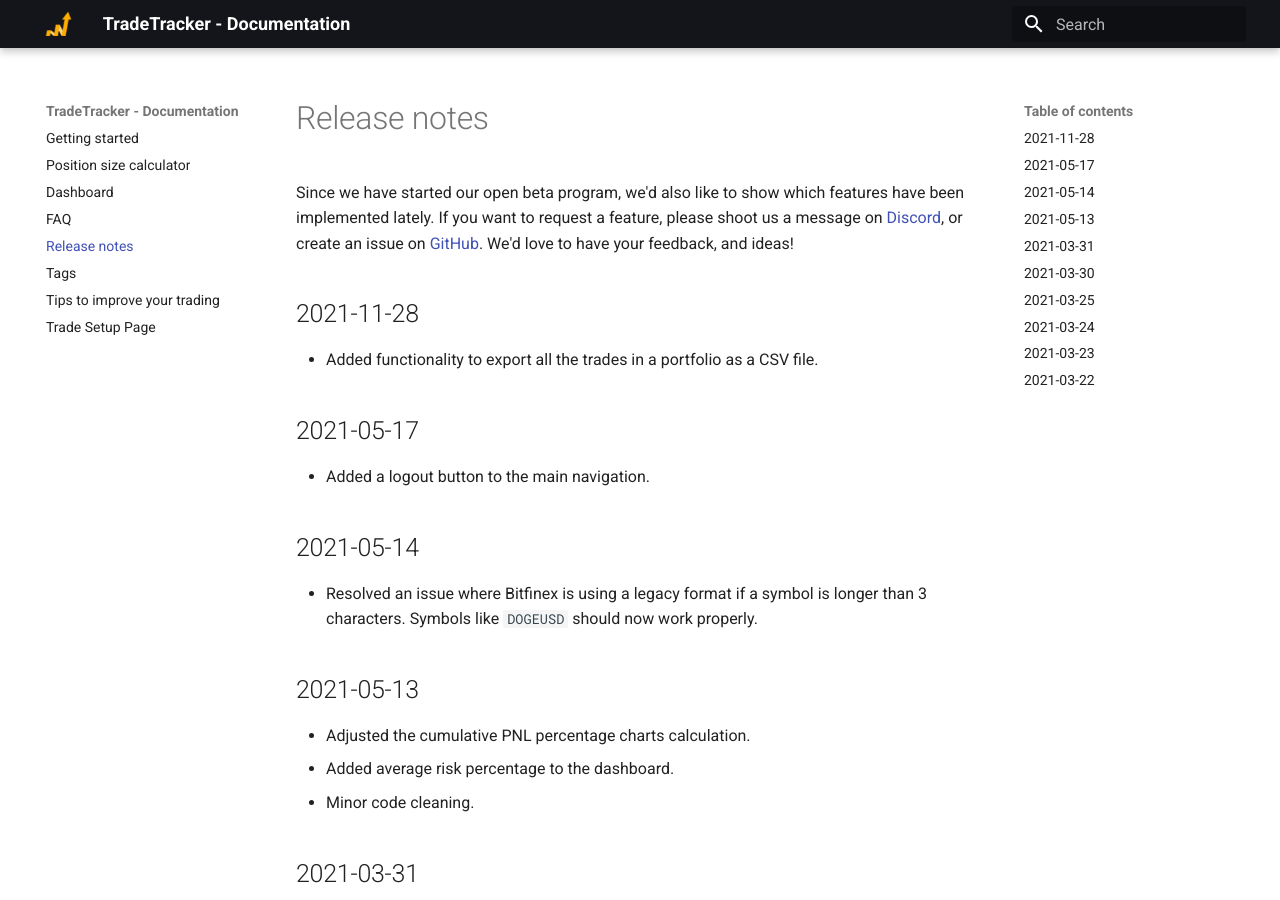
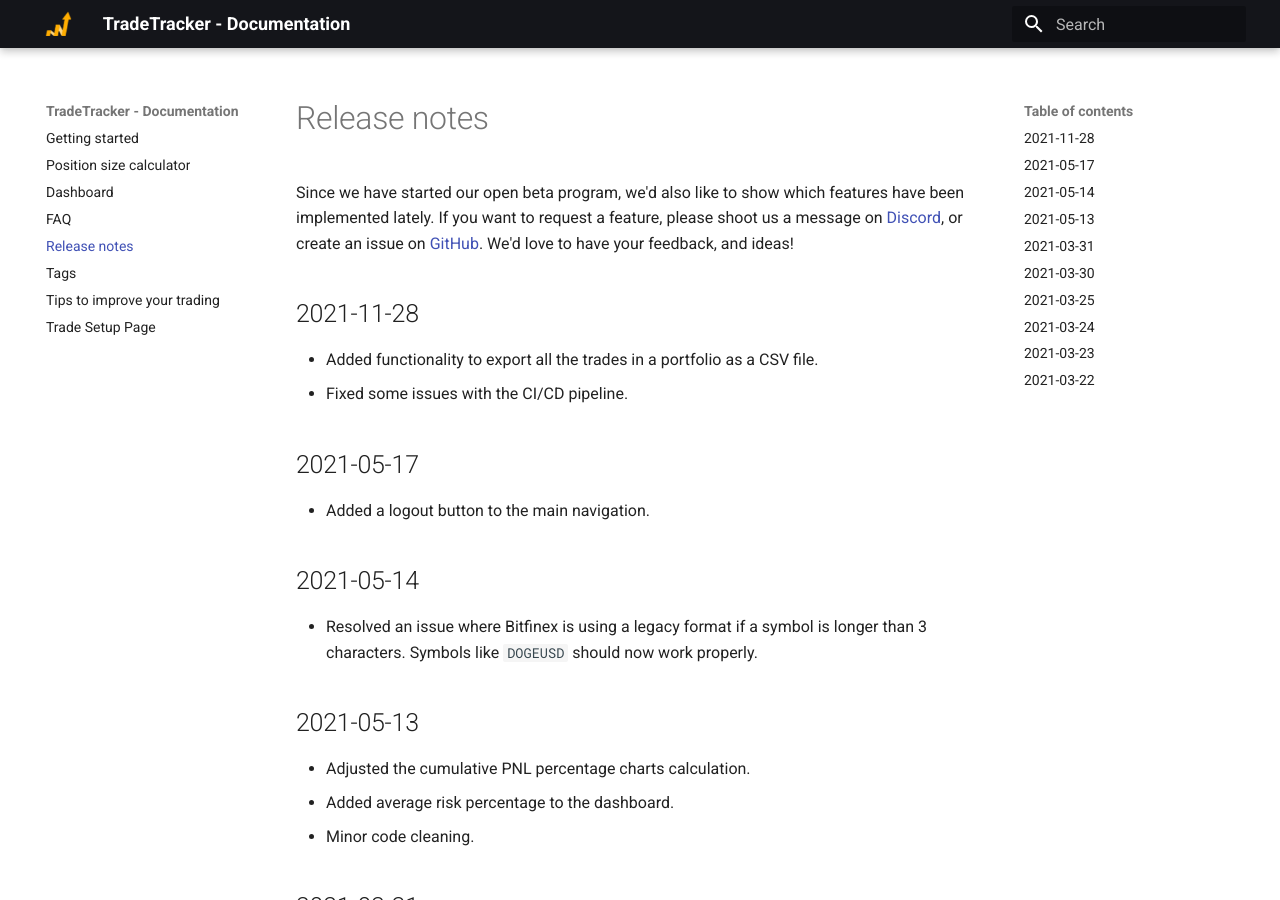
Before and after one commit to TradeTracker/docs, an MkDocs documentation site: the page built from docs/release-notes.md, in a window 1280 px wide and 900 px high. Built offline with MkDocs 1.6.1 and Material for MkDocs 9.7.7, drawn with Linux system fonts in a browser that asks for light colours.

Commit message:
Update release-notes.md

```diff
--- a/docs/release-notes.md
+++ b/docs/release-notes.md
@@ -6,6 +6,7 @@ If you want to request a feature, please shoot us a message on [Discord](https:/
 ## 2021-11-28
 
  * Added functionality to export all the trades in a portfolio as a CSV file.
+ * Fixed some issues with the CI/CD pipeline.
 
 ## 2021-05-17
 
```
